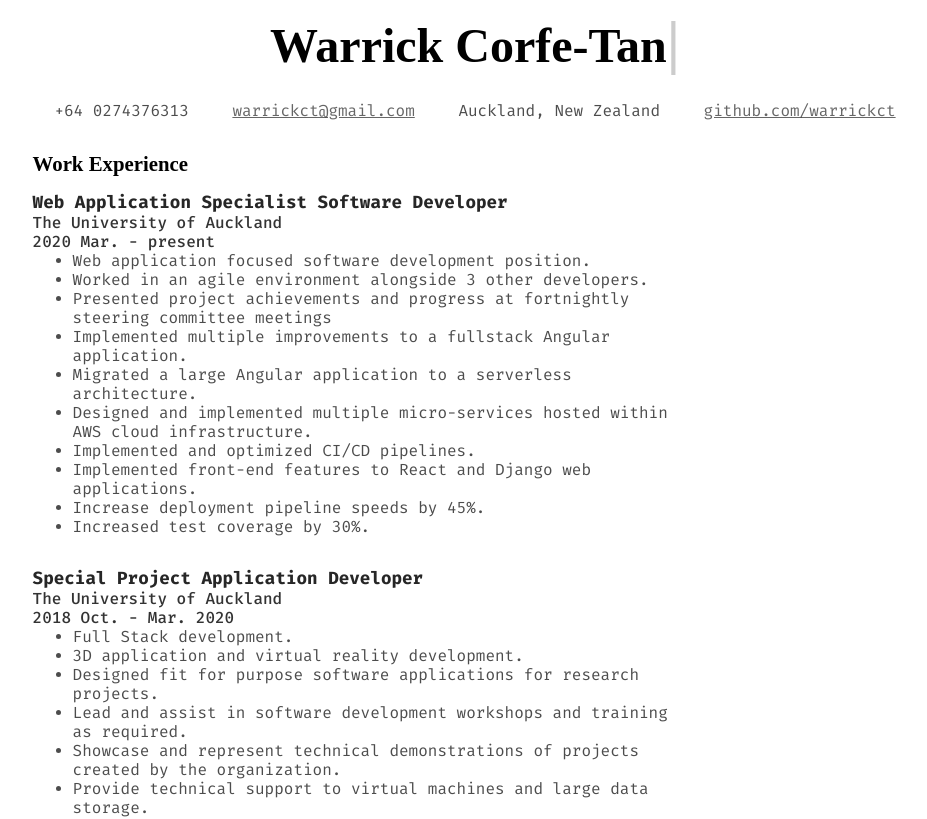
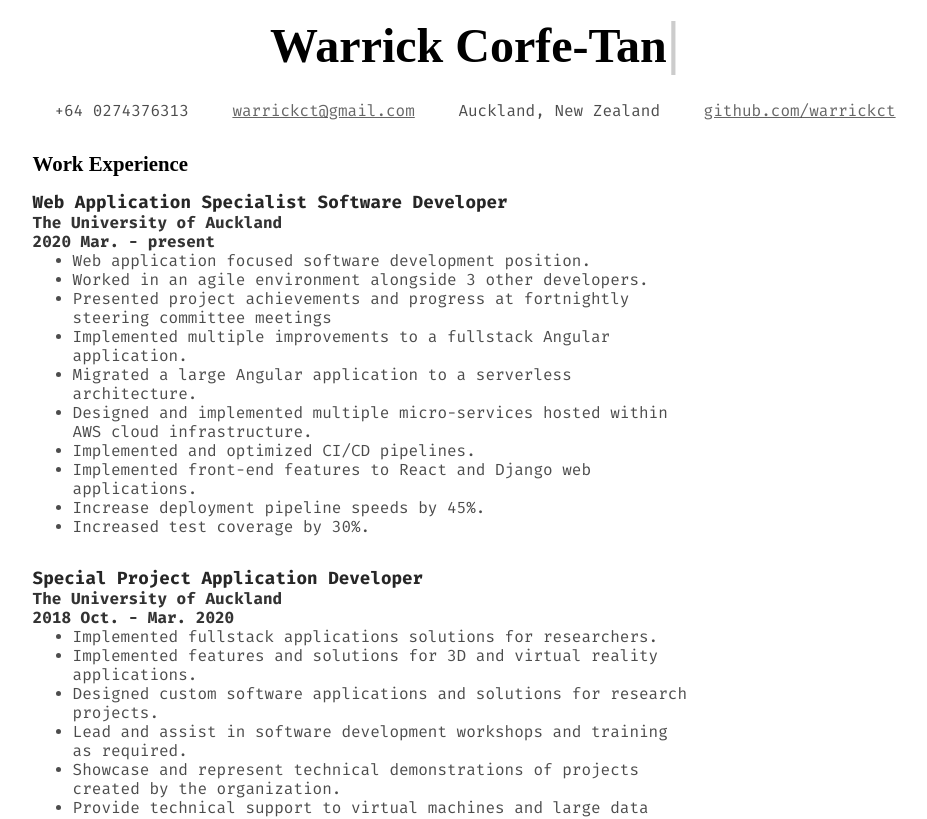
Before and after one commit to warrickct/r, a React app: page / in a window 1280 px wide. Shown: the top 819 px of the page, without its empty margins (165-1092 px from the left). Built offline with nearby package versions, Linux system fonts and the light colour scheme; a web font is replaced by a local one.

Commit message:
Updated wording

```diff
--- a/src/js/components/experience/jobPosition/jobRole.module.scss
+++ b/src/js/components/experience/jobPosition/jobRole.module.scss
@@ -41,6 +41,7 @@
   color: rgba(0, 0, 0, 0.85);
   font-size: 110%;
   font-weight: bold;
+  // text-decoration: underline;
 
   @media screen and (max-width: 650px) {
     // font-weight: normal;
@@ -49,7 +50,7 @@
 
 .job_company, .job_date {
   color: rgba(0, 0, 0, 0.8);
-  font-weight: 500;
+  font-weight: 600;
   white-space: pre;
 }
 
--- a/src/resume_data.js
+++ b/src/resume_data.js
@@ -25,9 +25,9 @@ export const resumeData = {
             company: 'The University of Auckland',
             date: '2018 Oct. - Mar. 2020',
             description: [
-                "Full Stack development.",
-                "3D application and virtual reality development.",
-                "Designed fit for purpose software applications for research projects.",
+                "Implemented fullstack applications solutions for researchers.",
+                "Implemented features and solutions for 3D and virtual reality applications.",
+                "Designed custom software applications and solutions for research projects.",
                 "Lead and assist in software development workshops and training as required.",
                 "Showcase and represent technical demonstrations of projects created by the organization.",
                 "Provide technical support to virtual machines and large data storage."
```
